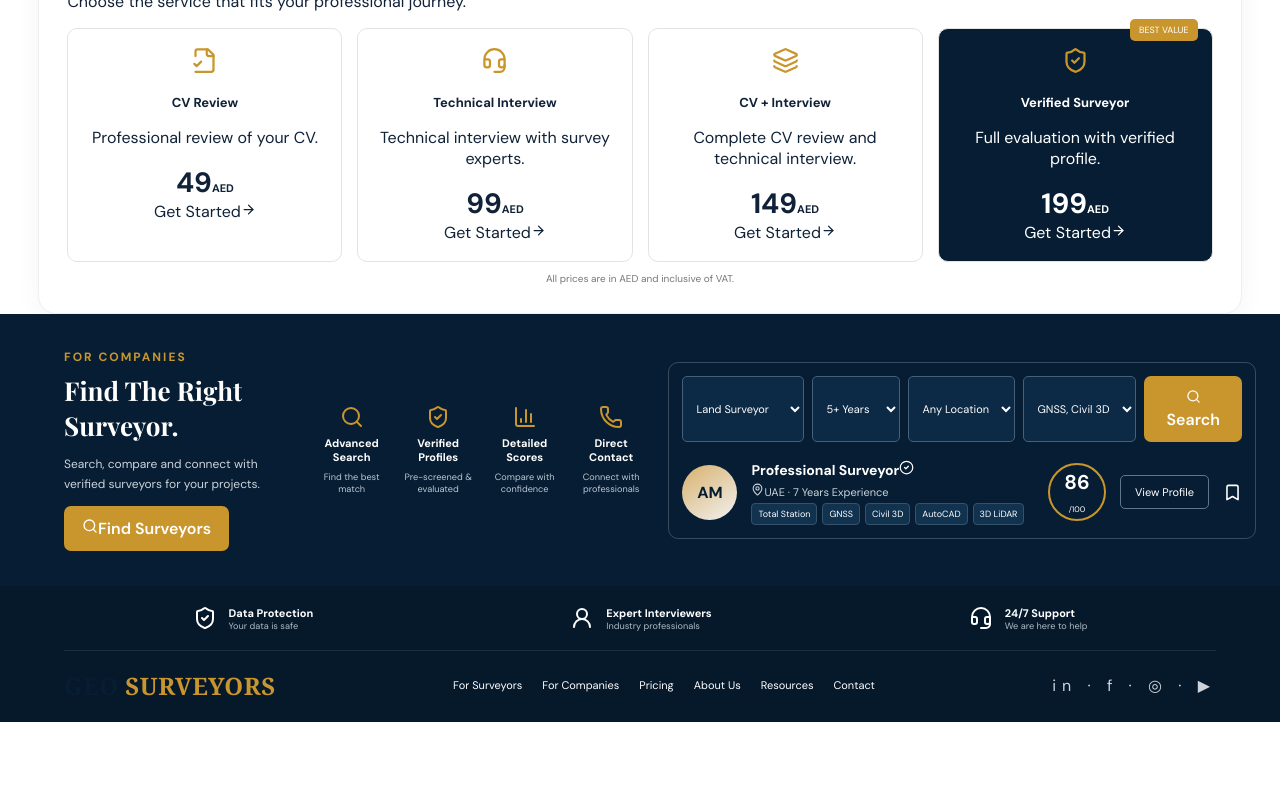
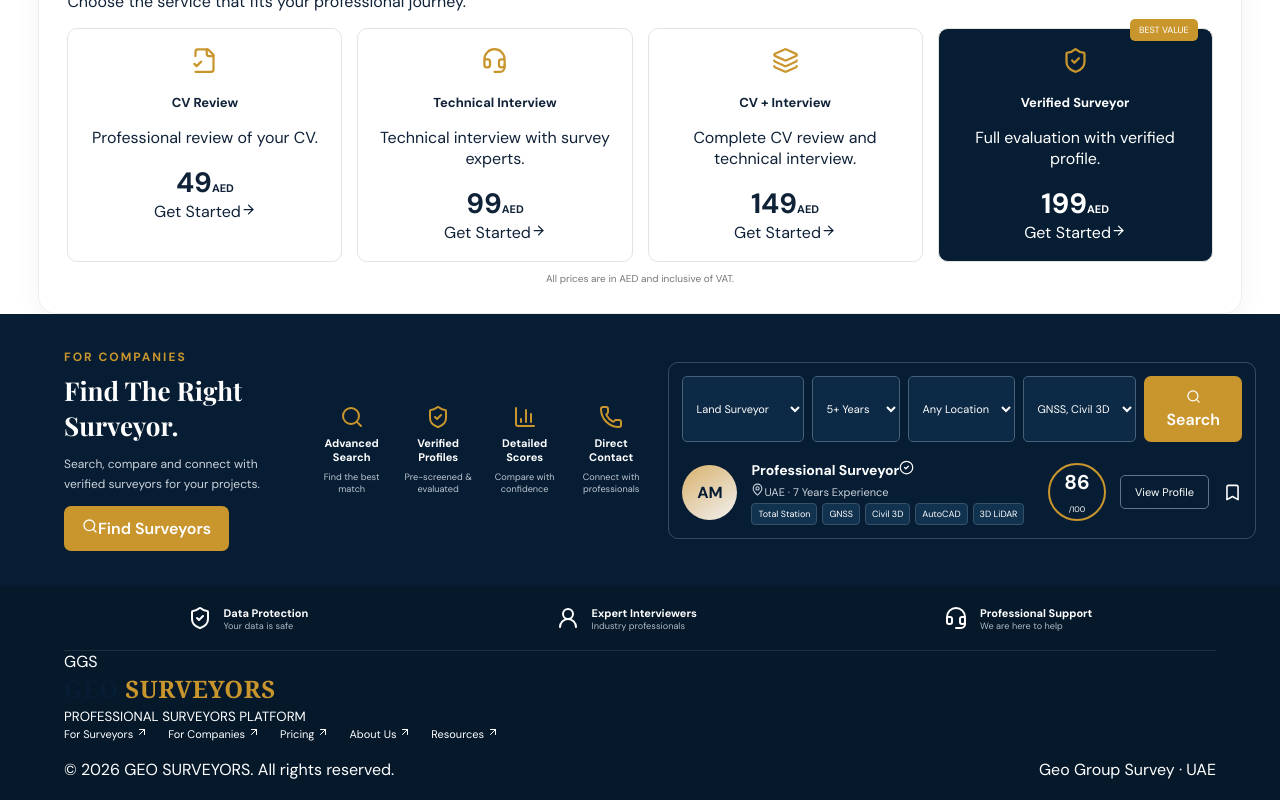
Before and after one commit to Geo5857/geo---surveyor, a Next.js app: page / in a window 1280 px wide. Shown: the part 1179-1979 px from the top of the page. Before the commit the page ends 1901 px from the top, so only its background shows below. Built offline with nearby package versions, Linux system fonts and the light colour scheme.

Commit message:
Refactor Footer component layout and content
Updated footer content and structure for clarity and added new icons.

```diff
--- a/components/Footer.tsx
+++ b/components/Footer.tsx
@@ -1,17 +1,79 @@
-import { ShieldCheck, UserRound, Headset } from "lucide-react";
+import {
+  ShieldCheck,
+  UserRound,
+  Headset,
+  ArrowUpRight,
+} from "lucide-react";
 
 export default function Footer() {
   return (
     <footer id="contact">
       <div className="footer-trust">
-        <div><ShieldCheck/><b>Data Protection</b><small>Your data is safe</small></div>
-        <div><UserRound/><b>Expert Interviewers</b><small>Industry professionals</small></div>
-        <div><Headset/><b>24/7 Support</b><small>We are here to help</small></div>
+        <div>
+          <ShieldCheck />
+          <b>Data Protection</b>
+          <small>Your data is safe</small>
+        </div>
+
+        <div>
+          <UserRound />
+          <b>Expert Interviewers</b>
+          <small>Industry professionals</small>
+        </div>
+
+        <div>
+          <Headset />
+          <b>Professional Support</b>
+          <small>We are here to help</small>
+        </div>
       </div>
+
+      <div className="footer-main">
+        <div className="footer-brand">
+          <div className="footer-mark">GGS</div>
+
+          <div>
+            <div className="brand-name">
+              GEO <span>SURVEYORS</span>
+            </div>
+
+            <small>
+              PROFESSIONAL SURVEYORS PLATFORM
+            </small>
+          </div>
+        </div>
+
+        <div className="footer-links">
+          <a href="#surveyors">
+            For Surveyors <ArrowUpRight size={12} />
+          </a>
+
+          <a href="#companies">
+            For Companies <ArrowUpRight size={12} />
+          </a>
+
+          <a href="#pricing">
+            Pricing <ArrowUpRight size={12} />
+          </a>
+
+          <a href="#about">
+            About Us <ArrowUpRight size={12} />
+          </a>
+
+          <a href="#resources">
+            Resources <ArrowUpRight size={12} />
+          </a>
+        </div>
+      </div>
+
       <div className="footer-bottom">
-        <div className="brand-name">GEO <span>SURVEYORS</span></div>
-        <div className="footer-links"><a>For Surveyors</a><a>For Companies</a><a>Pricing</a><a>About Us</a><a>Resources</a><a>Contact</a></div>
-        <div className="socials">in · f · ◎ · ▶</div>
+        <span>
+          © 2026 GEO SURVEYORS. All rights reserved.
+        </span>
+
+        <span>
+          Geo Group Survey · UAE
+        </span>
       </div>
     </footer>
   );
```
